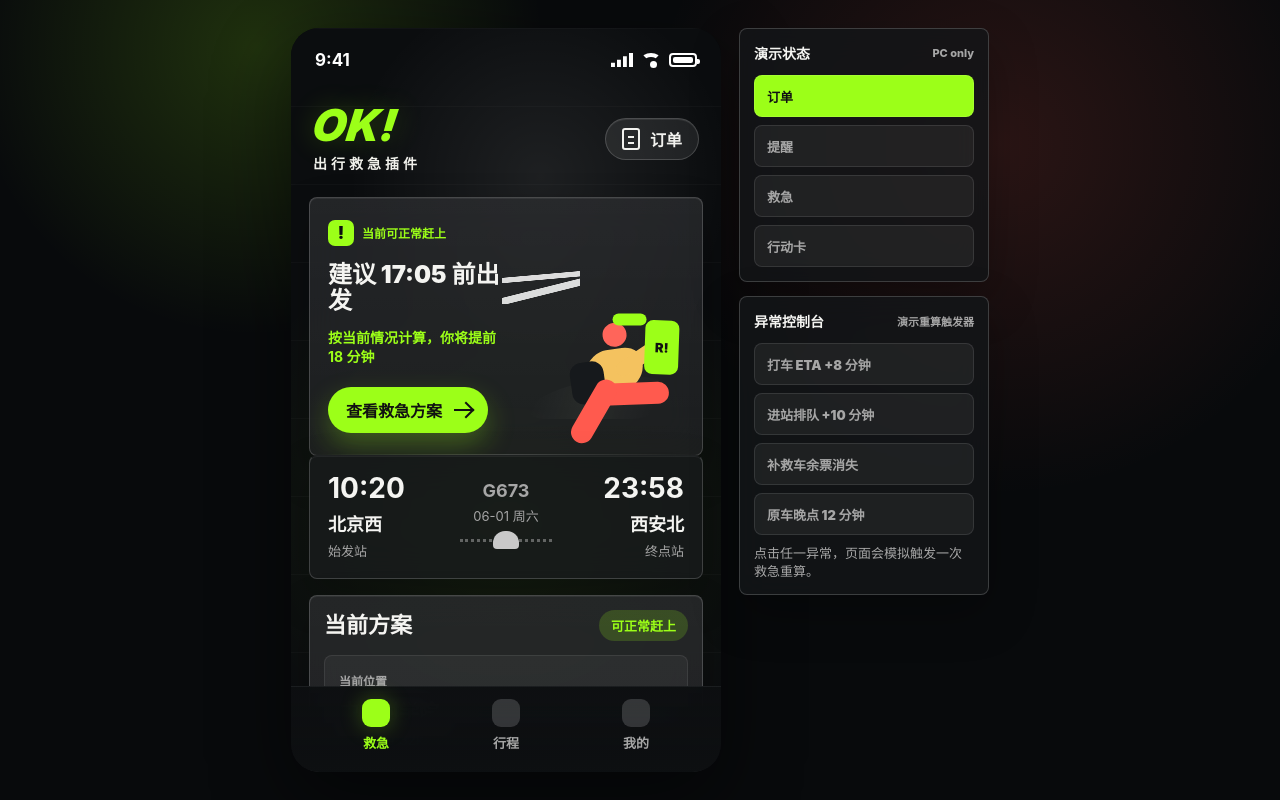
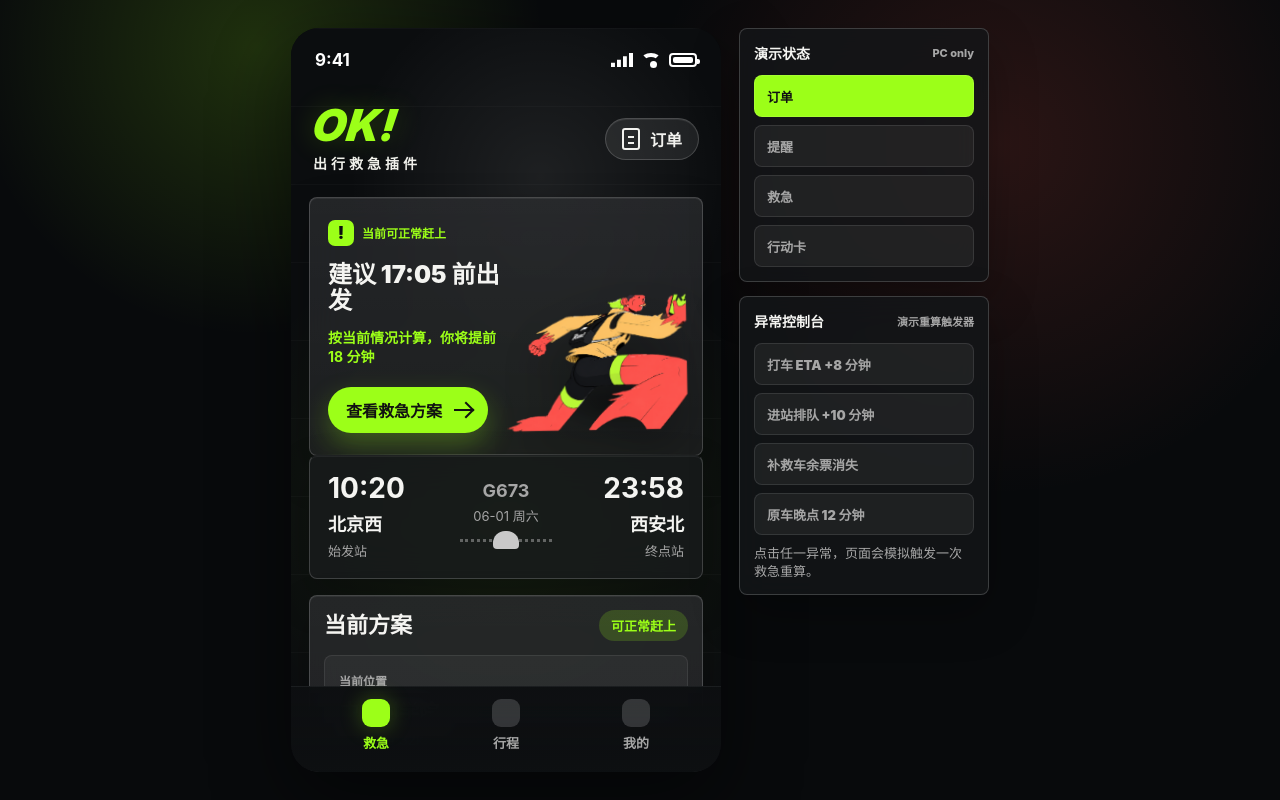
Before and after one commit to sumikkys/Run, a plain HTML site: page src/frontend/index.html in a window 1280 px wide. Drawn offline with Linux system fonts and the light colour scheme.

Commit message:
修改形象图

```diff
--- a/src/frontend/index.html
+++ b/src/frontend/index.html
@@ -41,17 +41,7 @@
               </button>
             </div>
             <div class="runner-art" aria-hidden="true">
-              <div class="train-shadow"></div>
-              <div class="speed-lines"></div>
-              <div class="runner">
-                <span class="runner-head"></span>
-                <span class="runner-body"></span>
-                <span class="runner-pack"></span>
-                <span class="runner-arm"></span>
-                <span class="runner-phone">R!</span>
-                <span class="runner-leg one"></span>
-                <span class="runner-leg two"></span>
-              </div>
+              <img src="./形象图.png" alt="" />
             </div>
           </section>
 
--- a/src/frontend/styles.css
+++ b/src/frontend/styles.css
@@ -386,128 +386,32 @@ h1 {
 
 .runner-art {
   position: relative;
-  min-height: 120px;
+  align-self: stretch;
+  min-height: 148px;
+  overflow: visible;
 }
 
-.train-shadow {
+.runner-art::before {
+  content: "";
   position: absolute;
-  right: 26px;
-  bottom: 14px;
-  width: 124px;
-  height: 42px;
-  border-radius: 80% 20% 16% 18%;
-  background: linear-gradient(90deg, transparent, rgba(255, 255, 255, 0.1), transparent);
-  opacity: 0.45;
-  transform: skew(-20deg);
+  right: 2px;
+  bottom: 8px;
+  width: 130px;
+  height: 46px;
+  border-radius: 50%;
+  background: radial-gradient(ellipse, rgba(0, 0, 0, 0.34), transparent 68%);
+  filter: blur(3px);
 }
 
-.speed-lines {
+.runner-art img {
   position: absolute;
-  right: 104px;
-  top: 42px;
-  width: 78px;
-  height: 42px;
-  background:
-    linear-gradient(175deg, transparent 0 32%, rgba(255, 255, 255, 0.84) 33% 43%, transparent 44%),
-    linear-gradient(166deg, transparent 0 58%, rgba(255, 255, 255, 0.84) 59% 70%, transparent 71%);
-}
-
-.runner {
-  position: absolute;
-  right: 2px;
-  bottom: 0;
-  width: 132px;
-  height: 118px;
-  transform: rotate(-8deg);
-}
-
-.runner span {
-  position: absolute;
-  display: block;
-}
-
-.runner-head {
-  right: 50px;
-  top: 8px;
-  width: 24px;
-  height: 24px;
-  border-radius: 50%;
-  background: #ff655a;
-}
-
-.runner-head::after {
-  content: "";
-  position: absolute;
-  left: 12px;
-  top: -7px;
-  width: 34px;
-  height: 12px;
-  border-radius: 999px;
-  background: var(--acid);
-  transform: rotate(8deg);
-}
-
-.runner-body {
-  right: 38px;
-  top: 34px;
-  width: 58px;
-  height: 42px;
-  border-radius: 18px 28px 18px 24px;
-  background: #f4c25f;
-  transform: skew(-18deg);
-}
-
-.runner-pack {
-  right: 78px;
-  top: 43px;
-  width: 34px;
-  height: 42px;
-  border-radius: 12px;
-  background: #16191c;
-}
-
-.runner-arm {
-  right: 10px;
-  top: 38px;
-  width: 58px;
-  height: 15px;
-  border-radius: 999px;
-  background: #f4c25f;
-  transform: rotate(-26deg);
-}
-
-.runner-phone {
-  right: 0;
-  top: 12px;
-  display: grid !important;
-  width: 34px;
-  height: 54px;
-  place-items: center;
-  border-radius: 8px;
-  color: #111;
-  background: var(--acid);
-  font-size: 13px;
-  font-weight: 950;
-  transform: rotate(10deg);
-}
-
-.runner-leg {
-  width: 70px;
-  height: 22px;
-  border-radius: 999px;
-  background: #ff5a4e;
-}
-
-.runner-leg.one {
-  right: 16px;
-  top: 70px;
-  transform: rotate(6deg);
-}
-
-.runner-leg.two {
-  right: 58px;
-  top: 82px;
-  transform: rotate(128deg);
+  right: -26px;
+  bottom: -14px;
+  width: min(230px, 148%);
+  max-width: none;
+  height: auto;
+  filter: drop-shadow(0 24px 28px rgba(0, 0, 0, 0.38));
+  transform: rotate(-1deg);
 }
 
 .ticket-card {
@@ -1224,11 +1128,18 @@ small {
   }
 
   .emergency-card {
-    grid-template-columns: 1fr;
+    grid-template-columns: 1fr 0.72fr;
+    min-height: 184px;
   }
 
   .runner-art {
-    display: none;
+    min-height: 132px;
+  }
+
+  .runner-art img {
+    right: -34px;
+    bottom: -10px;
+    width: 188px;
   }
 
   .ticket-card,
```
Also changed, not shown: src/frontend/形象图.png (added).
